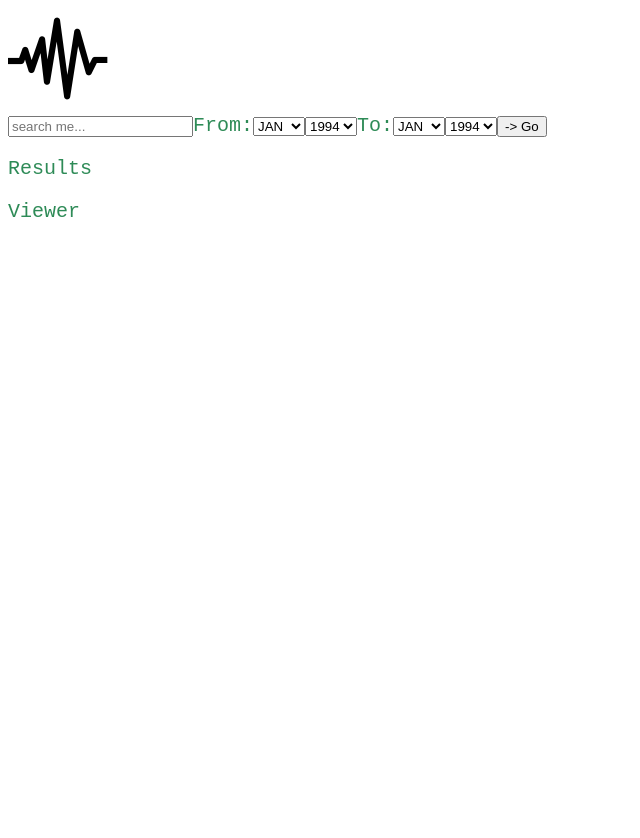
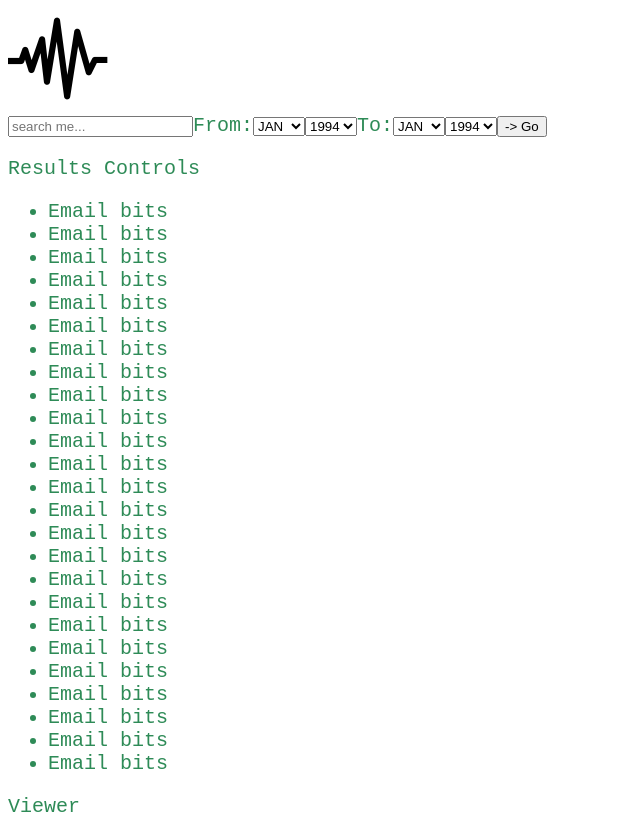
Before and after one commit to gwens/ambient-explorer-react, a React (Create React App) app: page / in a window 1280 px wide. Shown: the whole page, without its empty margins (0-640 px from the left). Before the commit the page ends 800 px from the top, so only its background shows below. Built offline with nearby package versions, Linux system fonts and the light colour scheme.

Commit message:
emailResults is passed down to Results component. EmailPreview components are loaded but they are just plain identical text lis.

```diff
--- a/src/components/App.js
+++ b/src/components/App.js
@@ -37,7 +37,7 @@ class App extends React.Component {
       <div className="navigator">
         <Header />
         <SearchBar setSearchFilters={this.setSearchFilters}/>
-        <Results />
+        <Results emailResults={this.state.emailResults}/>
         <Viewer />
       </div>
     )
--- /dev/null
+++ b/src/components/EmailPreview.js
@@ -0,0 +1,11 @@
+import React from 'react';
+
+class EmailPreview extends React.Component {
+  render() {
+    return (
+      <li>Email bits</li>
+    )
+  }
+}
+
+export default EmailPreview;
--- a/src/components/Results.js
+++ b/src/components/Results.js
@@ -1,9 +1,19 @@
 import React from 'react';
+import EmailPreview from './EmailPreview';
 
 class Results extends React.Component {
   render() {
     return (
-      <p>Results</p>
+      <div>
+        <p>Results Controls</p>
+        <ul>
+          {
+            Object
+              .keys(this.props.emailResults)
+              .map(key => <EmailPreview />)
+          }
+        </ul>
+      </div>
     )
   }
 }
```
